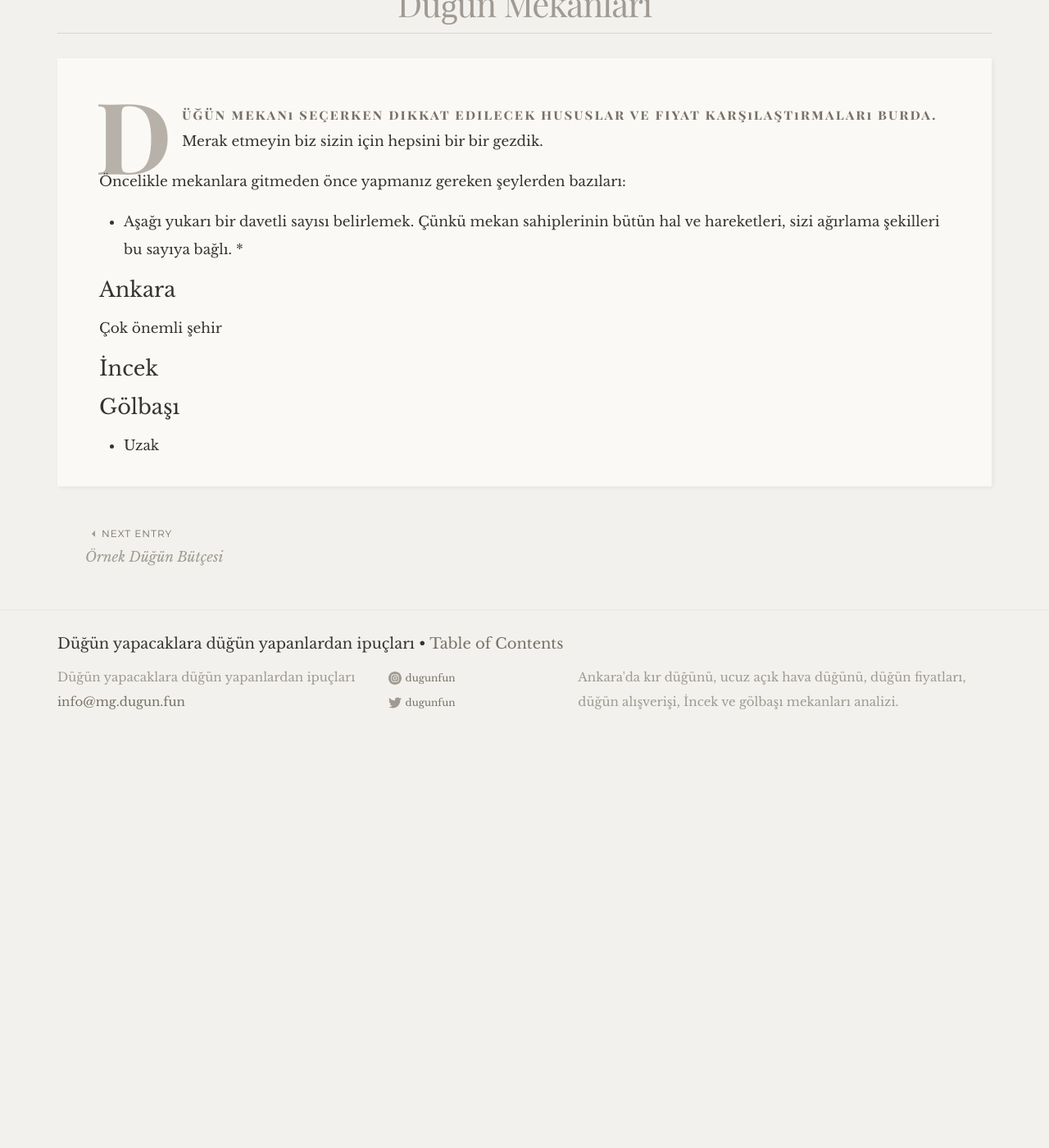
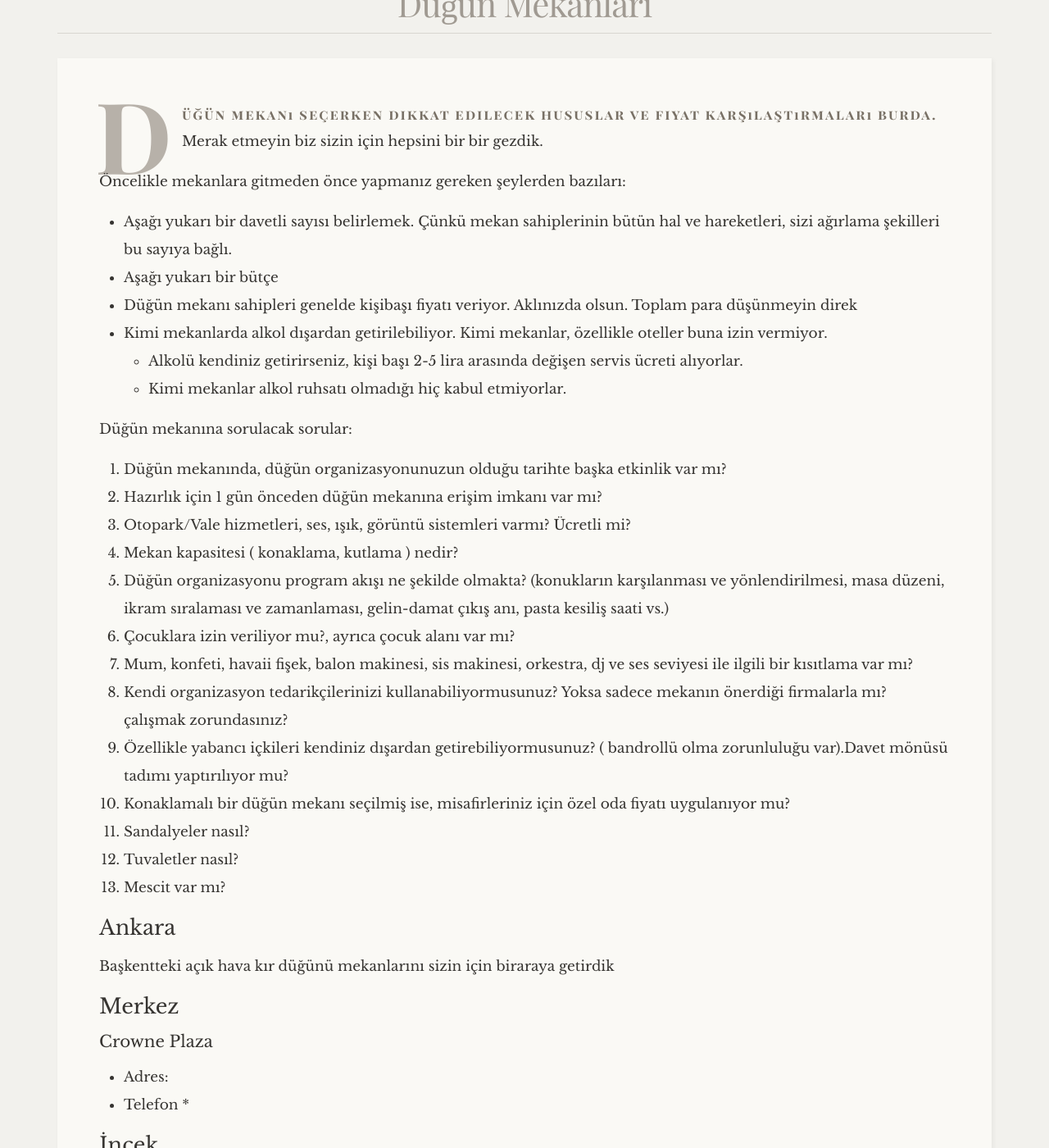
Before and after one commit to whicher/kir, a Jekyll site: the page built from _posts/2017-05-08-dugun-mekanlari.md, in a window 1280 px wide and 1400 px high, scrolled down 248 px. Shown: the whole window at 82% size. Built offline with Jekyll 4.4.1, drawn with Linux system fonts in a browser that asks for light colours; some web fonts are replaced; comment, search, counter and statistics services are not loaded; before the commit the page ends 1179 px from its top, so only the background shows below that.

Commit message:
Add more mekans

```diff
--- a/_posts/2017-05-08-dugun-mekanlari.md
+++ b/_posts/2017-05-08-dugun-mekanlari.md
@@ -9,11 +9,39 @@ Düğün mekanı seçerken dikkat edilecek hususlar ve fiyat karşılaştırmala
 Öncelikle mekanlara gitmeden önce yapmanız gereken şeylerden bazıları:
 
 * Aşağı yukarı bir davetli sayısı belirlemek. Çünkü mekan sahiplerinin bütün hal ve hareketleri, sizi ağırlama şekilleri bu sayıya bağlı.
-*
+* Aşağı yukarı bir bütçe
+* Düğün mekanı sahipleri genelde kişibaşı fiyatı veriyor. Aklınızda olsun. Toplam para düşünmeyin direk
+* Kimi mekanlarda alkol dışardan getirilebiliyor. Kimi mekanlar, özellikle oteller buna izin vermiyor.
+  * Alkolü kendiniz getirirseniz, kişi başı 2-5 lira arasında değişen servis ücreti alıyorlar.
+  * Kimi mekanlar alkol ruhsatı olmadığı hiç kabul etmiyorlar.
+
+Düğün mekanına sorulacak sorular:
+
+1. Düğün mekanında, düğün organizasyonunuzun olduğu tarihte başka etkinlik var mı?
+2. Hazırlık için 1 gün önceden düğün mekanına erişim imkanı var mı?
+3. Otopark/Vale hizmetleri, ses, ışık, görüntü sistemleri varmı? Ücretli mi?
+4. Mekan kapasitesi ( konaklama, kutlama ) nedir?
+5. Düğün organizasyonu program akışı ne şekilde olmakta? (konukların karşılanması ve yönlendirilmesi, masa düzeni, ikram sıralaması ve zamanlaması, gelin-damat çıkış anı, pasta kesiliş saati vs.)
+6. Çocuklara izin veriliyor mu?, ayrıca çocuk alanı var mı?
+7. Mum, konfeti, havaii fişek, balon makinesi, sis makinesi, orkestra, dj ve ses seviyesi ile ilgili bir kısıtlama var mı?
+8. Kendi organizasyon tedarikçilerinizi kullanabiliyormusunuz? Yoksa sadece mekanın önerdiği firmalarla mı? çalışmak zorundasınız?
+9. Özellikle yabancı içkileri kendiniz dışardan getirebiliyormusunuz? ( bandrollü olma zorunluluğu var).Davet mönüsü tadımı yaptırılıyor mu?
+10. Konaklamalı bir düğün mekanı seçilmiş ise, misafirleriniz için özel oda fiyatı uygulanıyor mu?
+11. Sandalyeler nasıl?
+12. Tuvaletler nasıl?
+13. Mescit var mı?
 
 # Ankara
 
-Çok önemli şehir
+Başkentteki açık hava kır düğünü mekanlarını sizin için biraraya getirdik
+
+## Merkez
+
+### Crowne Plaza
+
+* Adres:
+* Telefon
+*
 
 ## İncek
 
```
